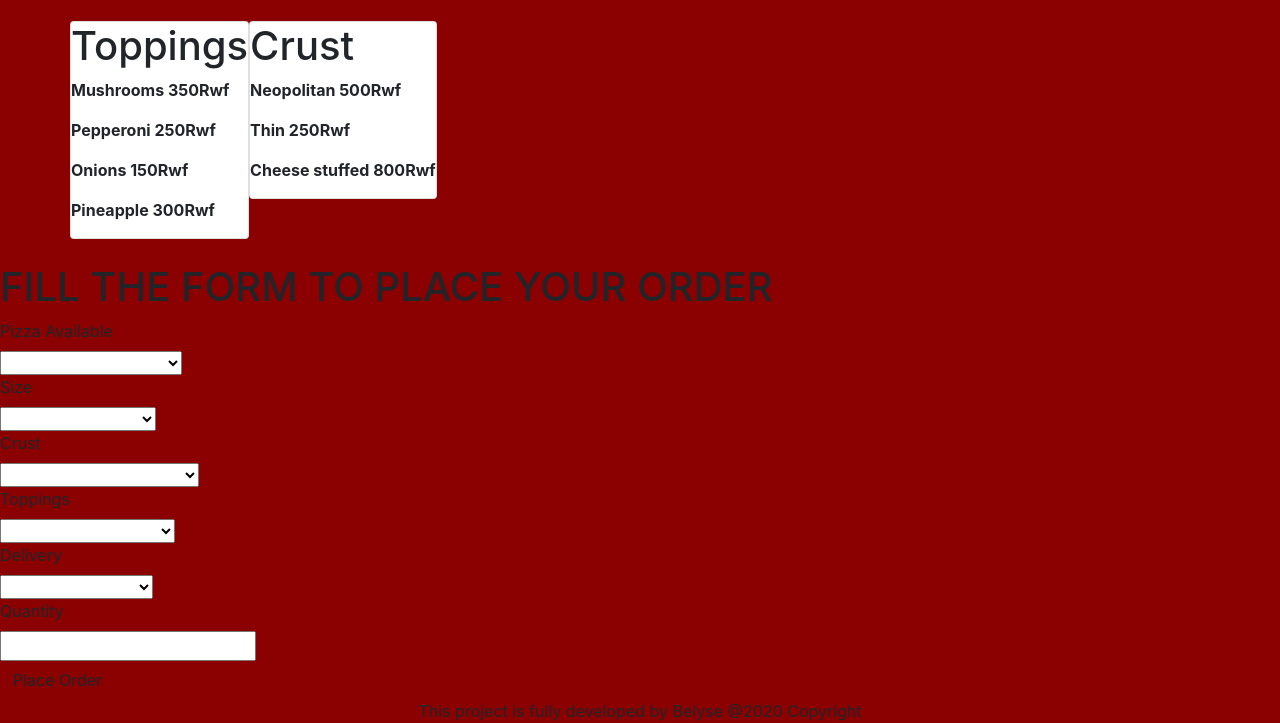
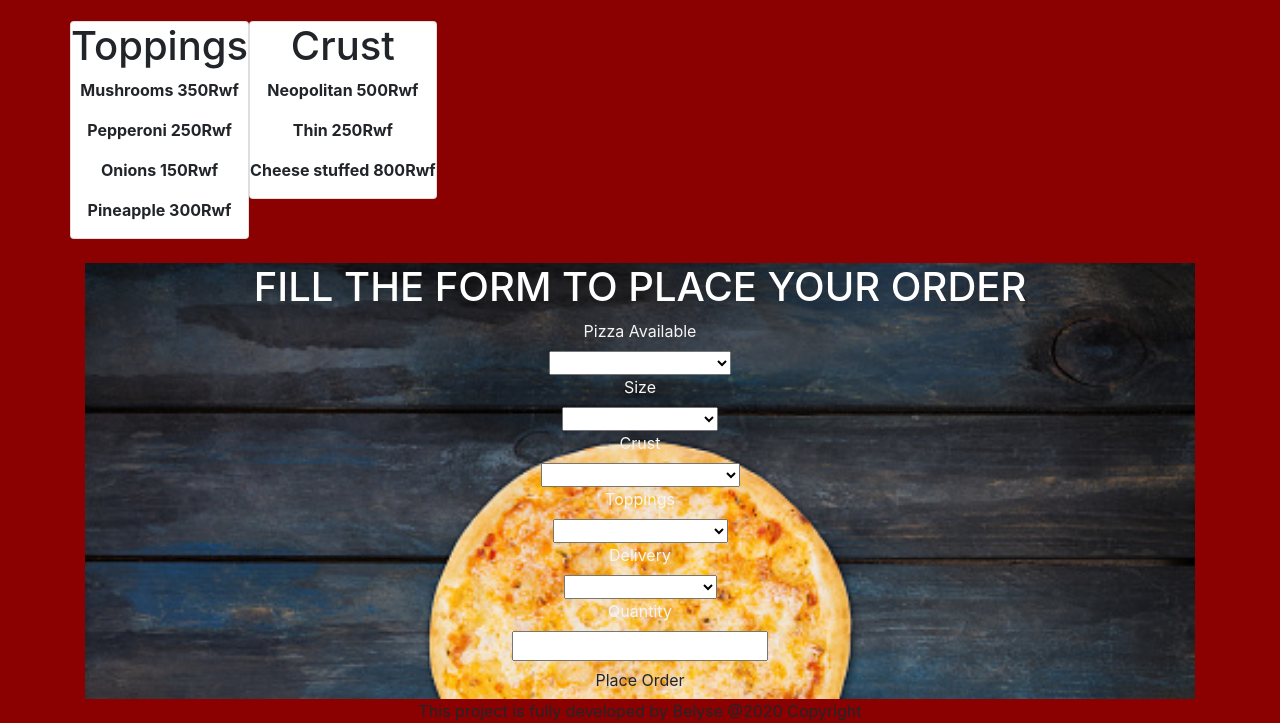
Before and after one commit to ubelyse/week4project, a plain HTML site: page index.html in a window 1280 px wide. Shown: the part 998-1721 px from the top of the page. Drawn offline with Linux system fonts and the light colour scheme.

Commit message:
added style to the form

```diff
--- a/css/style.css
+++ b/css/style.css
@@ -49,3 +49,12 @@ body{
     transform:  scale(1.2);
     opacity: 0.5;
 }
+.orderform{
+    background-image: url(../pizzanames/formbackground.jpg);
+    background-size: cover;
+    color: white;
+}
+
+label{
+    color: whitesmoke;
+}
--- a/index.html
+++ b/index.html
@@ -9,7 +9,7 @@
     <link rel="stylesheet" href="css/style.css">
 </head>
 <body>
-    <div class="container">
+    <div class="container text-center">
         <div class="pizzaheader">
             <div class="pizzasubheader">
                 <h1>WELCOME TO BELLO'S PIZZA PLACE</h1>
@@ -94,7 +94,7 @@
                     <h1>Crust</h1>
                     <p><strong>Neopolitan 500Rwf</strong></p>
                     <p><strong>Thin 250Rwf</strong></p>
-                    <p><strong>Cheese stuffed 800Rwf</strong></p></div>
+                    <p><strong>Cheese stuffed 800Rwf</strong></p>
                 </div>
             </div>
         </div><br>
```
